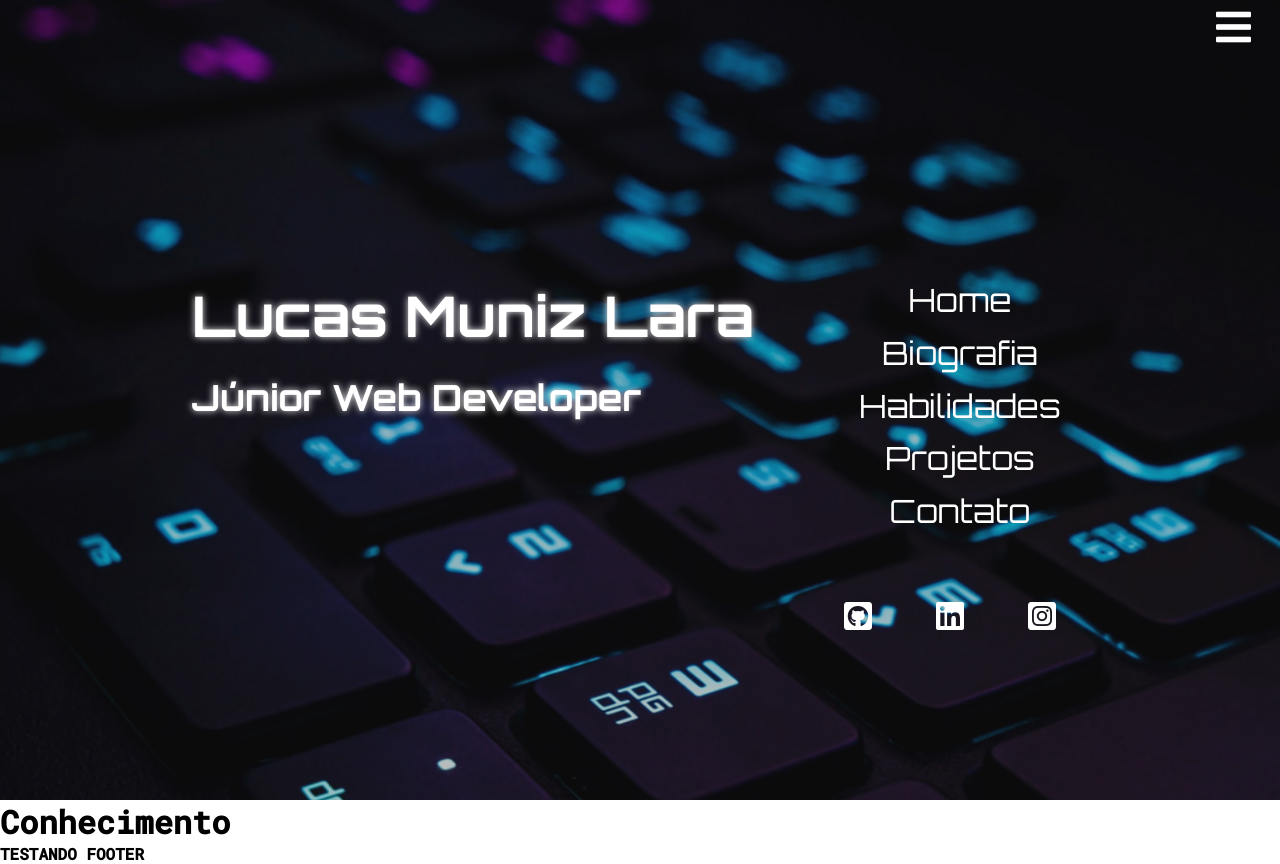
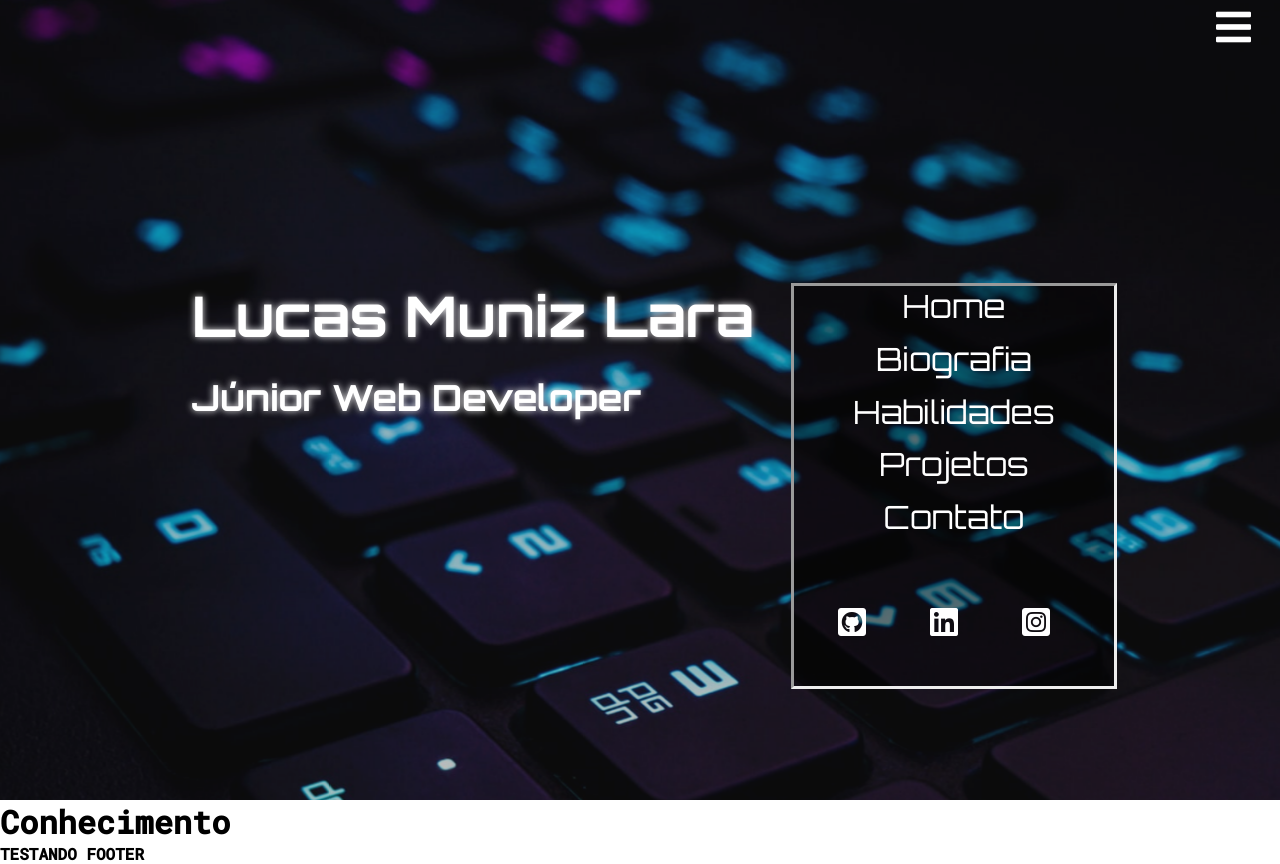
Before and after one commit to LucasMLara/LucasMLara.github.io, a plain HTML site: page index.html in a window 1280 px wide. Both pictures are taken after a click on the element 1232 px from the left and 16 px from the top of the page. Drawn offline with Linux system fonts and the light colour scheme.

Commit message:
menushadow

```diff
--- a/style.css
+++ b/style.css
@@ -90,6 +90,8 @@ aside  {
 
 .show-menu{
   right: 0;
+  background-color: rgba(0, 0, 0, 0.4);
+  border-style: inset;
 }
 
 .item-menu{
```
